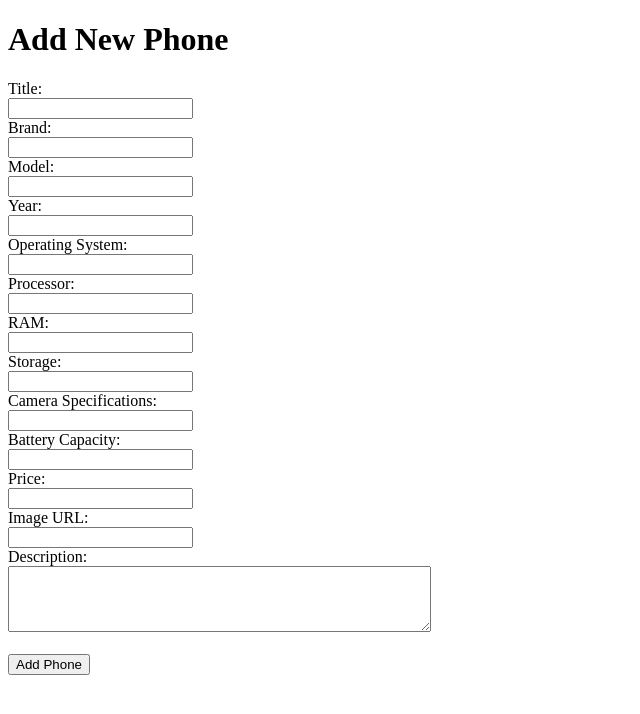
After one commit to AlperenTasdelen/HW1-cloud, a Flask app: page /new_phone in a window 1280 px wide. The commit adds this page. Shown: the top 714 px of the page, without its empty margins (0-640 px from the left). Run offline with Flask 3, Linux system fonts and the light colour scheme; parts of the project's set-up code (start-up, migrations or seed data) failed here and were passed over; some libraries are stand-ins or nearby versions.

Commit message:
item add structure initialized

```diff
--- a/app.py
+++ b/app.py
@@ -1,9 +1,7 @@
 from flask import Flask, render_template, request, redirect, url_for, jsonify, session
-#from flask_pymongo import PyMongo
+from flask_pymongo import PyMongo
 from pymongo.mongo_client import MongoClient
 from pymongo.server_api import ServerApi
-from werkzeug.security import generate_password_hash
-from bson.objectid import ObjectId
 
 app = Flask(__name__)
 
@@ -20,11 +18,6 @@ except Exception as e:
 
 db = client['CENGDENdatabase']
 users_collection = db['users']
-
-#app.config["MONGO_URI"] = "mongodb://e2521987:Alper.4551@cengdencluster.jvmzjb0.mongodb.net/?retryWrites=true&w=majority&appName=CENGdenCluster"
-#mongo = PyMongo(app)
-
-#users = [{'username': 'user1', 'password': 'password1'}, {'username': 'user2', 'password': 'password2'}]
 
 @app.route('/logout')
 def logout():
@@ -80,12 +73,7 @@ def login():
     else:
         # User not found or incorrect password, redirect back to sign-in page
         return redirect(url_for('signin'))
-""""
-@app.route('/logout')
-def logout():
-    # Perform logout actions if needed
-    return redirect(url_for('index'))
-"""
+
 @app.route('/')
 def index():
     username = session.get('username')
@@ -98,5 +86,223 @@ def products():
     products = client.db.products.find()
     return render_template('products.html', products=products)
 
+@app.route('/new_item', methods=['GET', 'POST'])
+def new_item():
+    username = request.args.get('username')
+    if not username:
+        # Handle the case where username is not provided
+        # You may redirect to the login page or display an error message
+        pass
+
+    if request.method == 'POST':
+        # Retrieve item information from the form
+        item_name = request.form['item_name']
+        description = request.form['description']
+        price = float(request.form['price'])  # Convert to float if necessary
+
+        # Insert the new item into the database
+        item_data = {
+            'username': username,
+            'item_name': item_name,
+            'description': description,
+            'price': price
+        }
+        db.items.insert_one(item_data)
+
+        # Redirect to the profile page after adding the item
+        return redirect(url_for('profile'))
+
+    return render_template('new_item.html', username=username)
+
+@app.route('/add_vehicle', methods=['POST'])
+def add_vehicle():
+    if request.method == 'POST':
+        # Retrieve form data
+        title = request.form['title_vehicle']
+        vehicle_type = request.form['type_vehicle']
+        brand = request.form['brand_vehicle']
+        model = request.form['model_vehicle']
+        year = int(request.form['year_vehicle'])
+        color = request.form['color_vehicle']
+        engine_displacement = request.form['engine_displacement_vehicle']
+        fuel_type = request.form['fuel_type_vehicle']
+        transmission_type = request.form['transmission_type_vehicle']
+        mileage = float(request.form['mileage_vehicle'])
+        price = float(request.form['price_vehicle'])
+        image = request.form['image_vehicle']
+        description = request.form['description_vehicle']
+
+        # Prepare item data
+        vehicle_data = {
+            'owner': session.get('username'),
+            'title': title,
+            'type': vehicle_type,
+            'brand': brand,
+            'model': model,
+            'year': year,
+            'color': color,
+            'engine_displacement': engine_displacement,
+            'fuel_type': fuel_type,
+            'transmission_type': transmission_type,
+            'mileage': mileage,
+            'price': price,
+            'image': image,
+            'description': description
+        }
+
+        # Insert item into MongoDB
+        db.vehicles.insert_one(vehicle_data)
+
+        # Redirect to the profile page or any other page as needed
+        return redirect(url_for('profile'))
+
+@app.route('/add_computer', methods=['POST'])
+def add_computer():
+    if request.method == 'POST':
+        # Retrieve form data
+        title = request.form['title_computer']
+        computer_type = request.form['type_computer']
+        brand = request.form['brand_computer']
+        model = request.form['model_computer']
+        year = int(request.form['year_computer'])
+        processor = request.form['processor_computer']
+        ram = request.form['ram_computer']
+        storage = request.form['storage_computer']
+        graphics_card = request.form['graphics_card_computer']
+        operating_system = request.form['operating_system_computer']
+        price = float(request.form['price_computer'])
+        image = request.form['image_computer']
+        description = request.form['description_computer']
+
+        # Prepare item data
+        computer_data = {
+            'owner': session.get('username'),
+            'title': title,
+            'type': computer_type,
+            'brand': brand,
+            'model': model,
+            'year': year,
+            'processor': processor,
+            'ram': ram,
+            'storage': storage,
+            'graphics_card': graphics_card,
+            'operating_system': operating_system,
+            'price': price,
+            'image': image,
+            'description': description
+        }
+
+        # Insert item into MongoDB
+        db.computers.insert_one(computer_data)
+
+        # Redirect to the profile page or any other page as needed
+        return redirect(url_for('profile'))
+
+@app.route('/add_phone', methods=['POST'])
+def add_phone():
+    if request.method == 'POST':
+        # Retrieve form data
+        title = request.form['title_phone']
+        brand = request.form['brand_phone']
+        model = request.form['model_phone']
+        year = int(request.form['year_phone'])
+        operating_system = request.form['operating_system_phone']
+        processor = request.form['processor_phone']
+        ram = request.form['ram_phone']
+        storage = request.form['storage_phone']
+        camera_specifications = request.form['camera_specifications_phone']
+        battery_capacity = request.form['battery_capacity_phone']
+        price = float(request.form['price_phone'])
+        image = request.form['image_phone']
+        description = request.form['description_phone']
+
+        # Prepare item data
+        phone_data = {
+            'owner': session.get('username'),
+            'title': title,
+            'brand': brand,
+            'model': model,
+            'year': year,
+            'operating_system': operating_system,
+            'processor': processor,
+            'ram': ram,
+            'storage': storage,
+            'camera_specifications': camera_specifications,
+            'battery_capacity': battery_capacity,
+            'price': price,
+            'image': image,
+            'description': description
+        }
+
+        # Insert item into MongoDB
+        db.phones.insert_one(phone_data)
+
+        # Redirect to the profile page or any other page as needed
+        return redirect(url_for('profile'))
+
+@app.route('/add_private_lesson', methods=['POST'])
+def add_private_lesson():
+    if request.method == 'POST':
+        # Retrieve form data
+        title = request.form['title_private_lesson']
+        tutor_name = request.form['tutor_name_private_lesson']
+        lessons = request.form['lessons_private_lesson']
+        location = request.form['location_private_lesson']
+        duration = request.form['duration_private_lesson']
+        price = float(request.form['price_private_lesson'])
+        image = request.form['image_private_lesson']
+        description = request.form['description_private_lesson']
+
+        # Prepare item data
+        private_lesson_data = {
+            'owner': session.get('username'),
+            'title': title,
+            'tutor_name': tutor_name,
+            'lessons': lessons,
+            'location': location,
+            'duration': duration,
+            'price': price,
+            'image': image,
+            'description': description
+        }
+
+        # Insert item into MongoDB
+        db.private_lessons.insert_one(private_lesson_data)
+
+        # Redirect to the profile page or any other page as needed
+        return redirect(url_for('profile'))
+
+@app.route('/choose_item_type', methods=['POST'])
+def choose_item_type():
+    item_type = request.form['item_type']
+    if item_type == 'vehicle':
+        return redirect(url_for('new_vehicle'))
+    elif item_type == 'computer':
+        return redirect(url_for('new_computer'))
+    elif item_type == 'phone':
+        return redirect(url_for('new_phone'))
+    elif item_type == 'private_lesson':
+        return redirect(url_for('new_private_lesson'))
+    else:
+        # Handle invalid input
+        return "Invalid item type selected"
+
+# Route for adding a new vehicle
+@app.route('/new_vehicle')
+def new_vehicle():
+    return render_template('new_vehicle.html')
+
+@app.route('/new_computer')
+def new_computer():
+    return render_template('new_computer.html')
+
+@app.route('/new_phone')
+def new_phone():
+    return render_template('new_phone.html')
+
+@app.route('/new_private_lesson')
+def new_private_lesson():
+    return render_template('new_private_lesson.html')
+
 if __name__ == '__main__':
     app.run()
--- /dev/null
+++ b/templates/new_phone.html
@@ -0,0 +1,55 @@
+<!-- new_phone.html -->
+
+<!DOCTYPE html>
+<html lang="en">
+<head>
+    <meta charset="UTF-8">
+    <meta name="viewport" content="width=device-width, initial-scale=1.0">
+    <title>Add New Phone</title>
+</head>
+<body>
+    <h1>Add New Phone</h1>
+    <form action="/add_phone" method="POST">
+        <label for="title_phone">Title:</label><br>
+        <input type="text" id="title_phone" name="title_phone"><br>
+
+        <label for="brand_phone">Brand:</label><br>
+        <input type="text" id="brand_phone" name="brand_phone"><br>
+
+        <label for="model_phone">Model:</label><br>
+        <input type="text" id="model_phone" name="model_phone"><br>
+
+        <label for="year_phone">Year:</label><br>
+        <input type="number" id="year_phone" name="year_phone"><br>
+
+        <label for="operating_system_phone">Operating System:</label><br>
+        <input type="text" id="operating_system_phone" name="operating_system_phone"><br>
+
+        <label for="processor_phone">Processor:</label><br>
+        <input type="text" id="processor_phone" name="processor_phone"><br>
+
+        <label for="ram_phone">RAM:</label><br>
+        <input type="text" id="ram_phone" name="ram_phone"><br>
+
+        <label for="storage_phone">Storage:</label><br>
+        <input type="text" id="storage_phone" name="storage_phone"><br>
+
+        <label for="camera_specifications_phone">Camera Specifications:</label><br>
+        <input type="text" id="camera_specifications_phone" name="camera_specifications_phone"><br>
+
+        <label for="battery_capacity_phone">Battery Capacity:</label><br>
+        <input type="text" id="battery_capacity_phone" name="battery_capacity_phone"><br>
+
+        <label for="price_phone">Price:</label><br>
+        <input type="number" id="price_phone" name="price_phone" step="any"><br>
+
+        <label for="image_phone">Image URL:</label><br>
+        <input type="text" id="image_phone" name="image_phone"><br>
+
+        <label for="description_phone">Description:</label><br>
+        <textarea id="description_phone" name="description_phone" rows="4" cols="50"></textarea><br><br>
+
+        <button type="submit">Add Phone</button>
+    </form>
+</body>
+</html>
--- a/templates/profile.html
+++ b/templates/profile.html
@@ -24,5 +24,6 @@
 
     <a href="{{ url_for('logout') }}">Logout</a>
     <a href="{{ url_for('index') }}">Back to Home</a>
+    <a href="{{ url_for('new_item', username=username) }}">Manage New Item</a>
 </body>
 </html>
```
Also changed, not shown: templates/new_computer.html (added, +55 -0 lines), templates/new_item.html (added, +19 -0 lines), templates/new_private_lesson.html (added, +40 -0 lines), templates/new_vehicle.html (added, +55 -0 lines), 1 other file.
